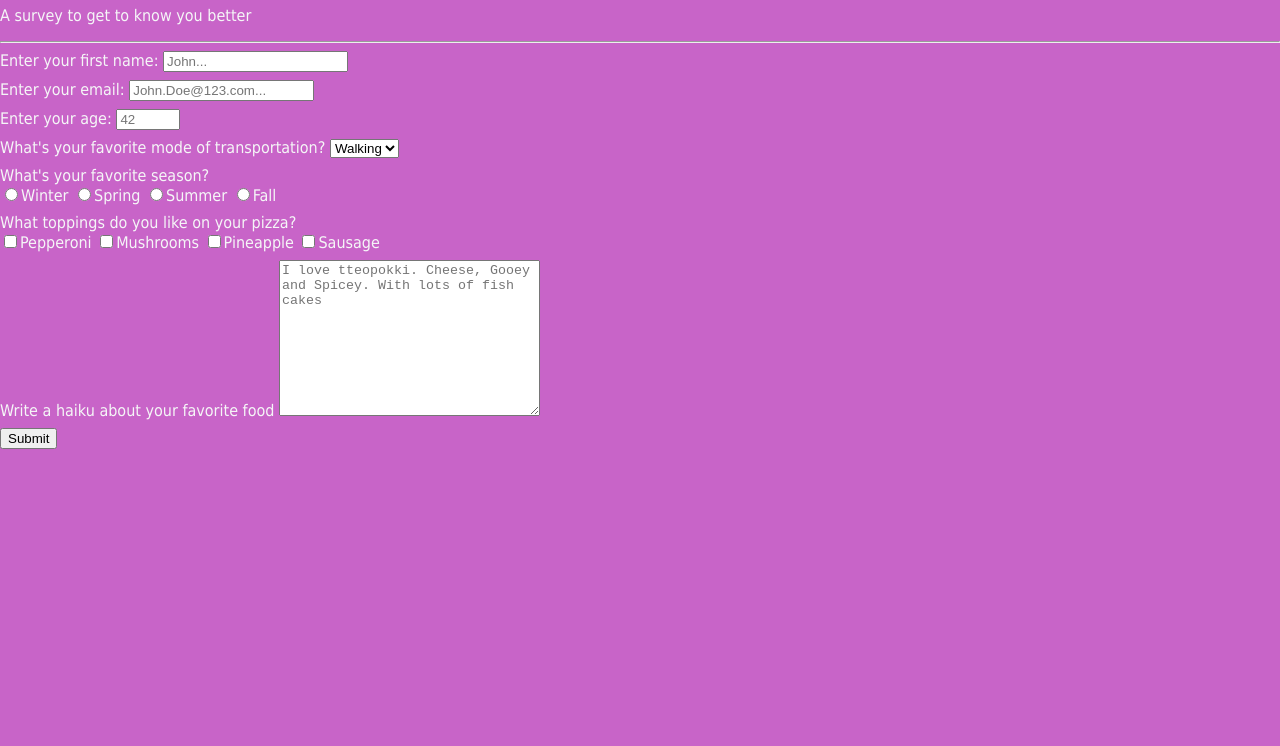
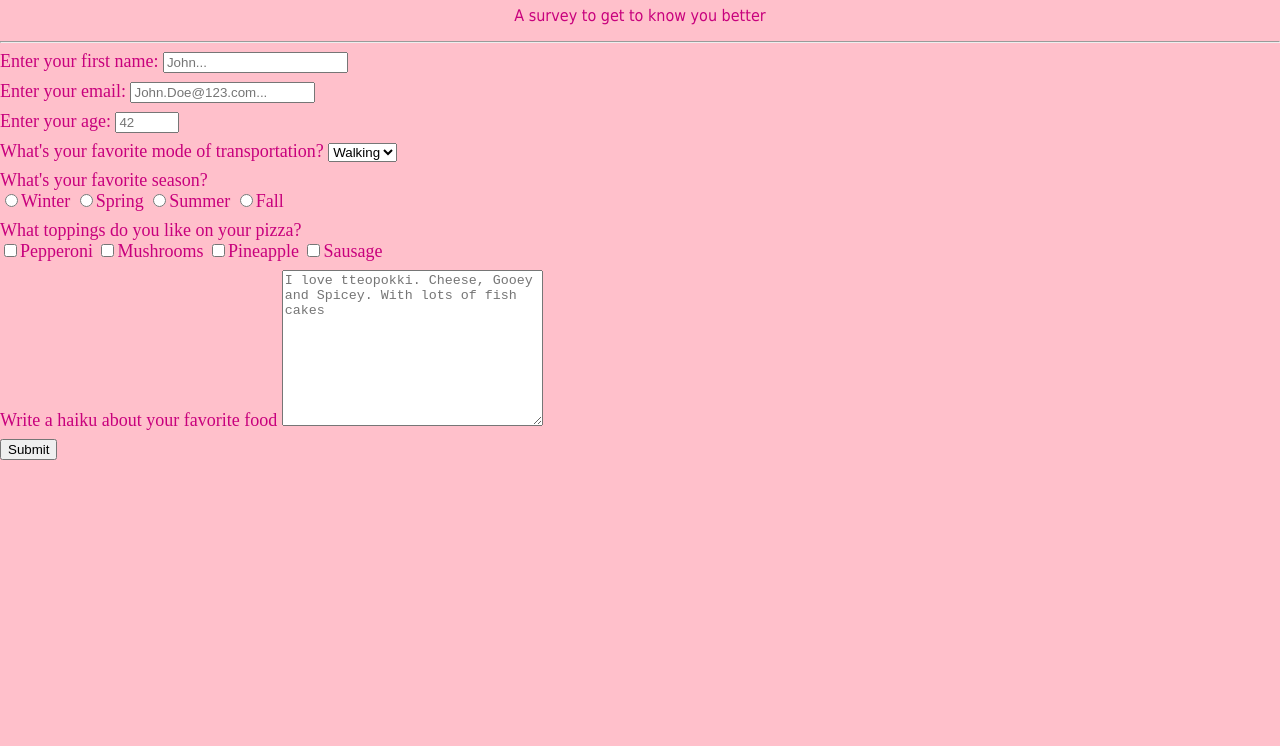
Before and after one commit to AngelaDo45/Responsive-Web-Design, a plain HTML site: page SurveyForm/index.html in a window 1280 px wide. Shown: the part 75-821 px from the top of the page. Drawn offline with Linux system fonts and the light colour scheme.

Commit message:
Update styles.css

```diff
--- a/SurveyForm/styles.css
+++ b/SurveyForm/styles.css
@@ -2,13 +2,25 @@ body {
   width: 100%;
   height: 100vh;
   margin: 0;
-  background-color: rgb(200, 100, 200);
-	color: #f5f6f7;
+  background-color: pink;
   font-family: Tahoma;
 	font-size: 16px;
+  color: rgb(200, 00, 125);
+}
+
+h1, p{
+  color: rgb(200, 00, 125);
+  text-align: center;
 }
 
 label {
   display: block;
 	margin: 0.5rem 0;
+  font-size: 18px;
+  font-family: Serif;
 }
+
+.description {
+  font-size: 12px;
+  font-family: Serif;
+}
```
